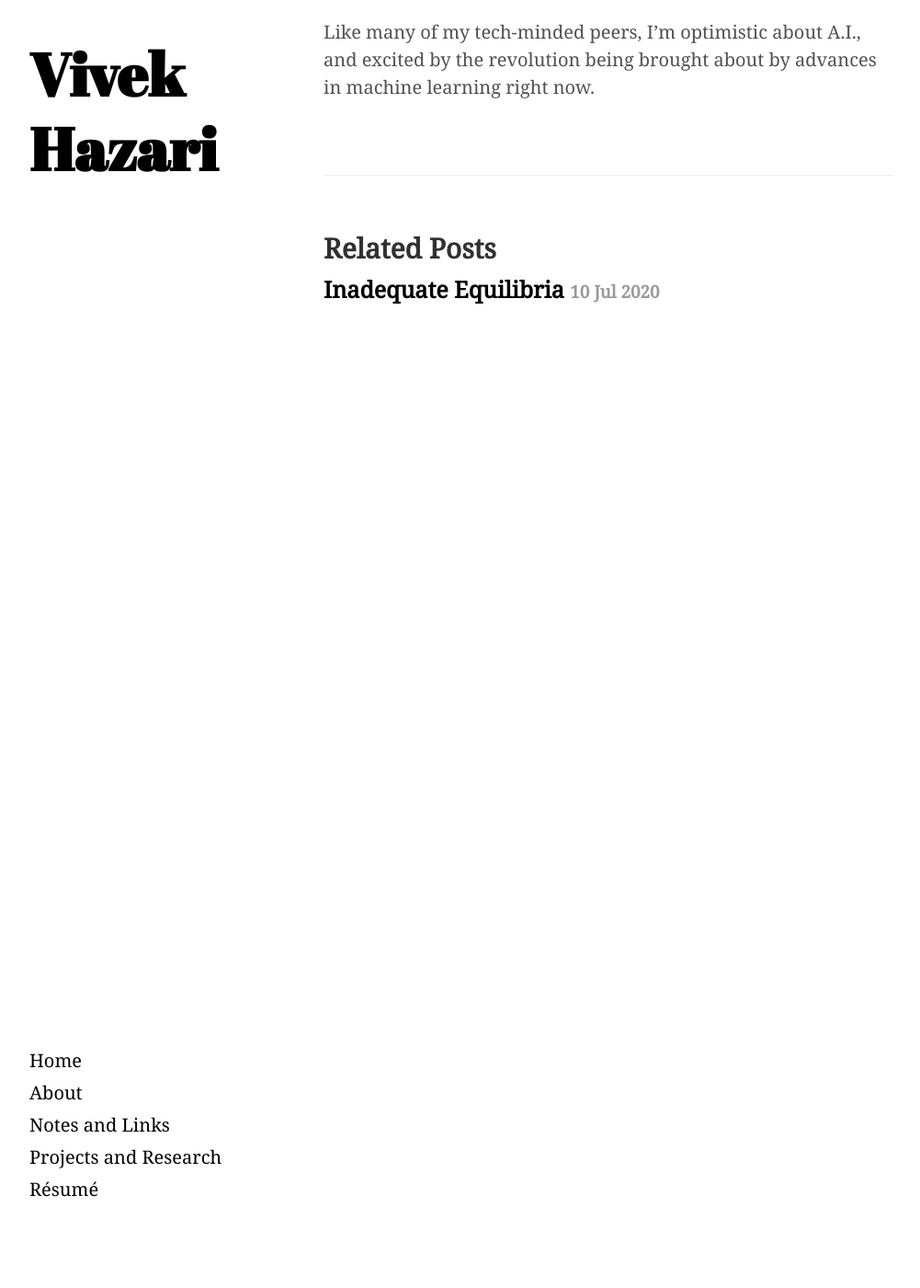
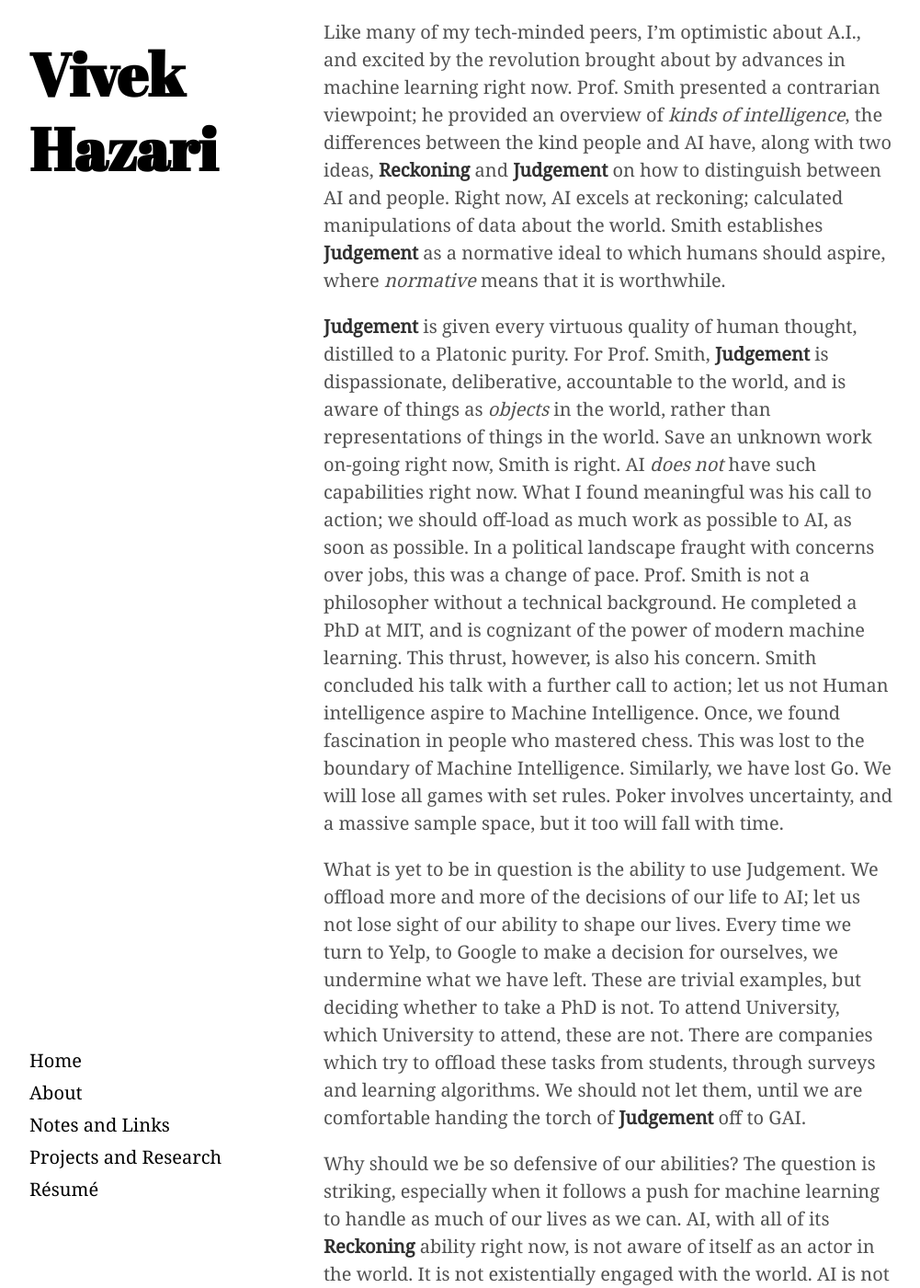
Before and after one commit to Vivekhaz/site_personal, a Jekyll site: the page built from _posts/2020-04-24-pursuit-of-one-one.md, in a window 1280 px wide and 1400 px high, scrolled down 270 px. Shown: the whole window at 92% size, without its empty margins (208-1209 px from the left). Built offline with Jekyll 4.4.1, drawn with Linux system fonts in a browser that asks for light colours; some of the changed text lies outside the part shown.

Commit message:
worked on first blog psot

```diff
--- a/_posts/2020-04-24-pursuit-of-one-one.md
+++ b/_posts/2020-04-24-pursuit-of-one-one.md
@@ -1,9 +1,18 @@
 ---
 layout: post
-title: In Pursuit of (1, 1)
+title: The Promise of AI
 ---
+
 
 
 While visiting at the University of Edinburgh, I had the opportunity to attend a talk by Prof. Brian Cantwell Smith on his most recent book, __The Promise of AI__.
 
-Like many of my tech-minded peers, I'm optimistic about A.I., and excited by the revolution being brought about by advances in machine learning right now.
+Like many of my tech-minded peers, I'm optimistic about A.I., and excited by the revolution brought about by advances in machine learning right now. Prof. Smith presented a contrarian viewpoint; he provided an overview of *kinds of intelligence*, the differences between the kind people and AI have, along with two ideas, **Reckoning** and **Judgement** on how to distinguish between AI and people. Right now, AI excels at reckoning; calculated manipulations of data about the world. Smith establishes **Judgement** as a normative ideal to which humans should aspire, where *normative* means that it is worthwhile.
+
+**Judgement** is given every virtuous quality of human thought, distilled to a Platonic purity. For Prof. Smith, **Judgement** is dispassionate, deliberative, accountable to the world, and is aware of things as *objects* in the world, rather than representations of things in the world. Save an unknown work on-going right now, Smith is right. AI *does not* have such capabilities right now. What I found meaningful was his call to action; we should off-load as much work as possible to AI, as soon as possible. In a political landscape fraught with concerns over jobs, this was a change of pace. Prof. Smith is not a philosopher without a technical background. He completed a PhD at MIT, and is cognizant of the power of modern machine learning. This thrust, however, is also his concern. Smith concluded his talk with a further call to action; let us not Human intelligence aspire to Machine Intelligence. Once, we found fascination in people who mastered chess. This was lost to the boundary of Machine Intelligence. Similarly, we have lost Go. We will lose all games with set rules. Poker involves uncertainty, and a massive sample space, but it too will fall with time.
+
+What is yet to be in question is the ability to use Judgement. We offload more and more of the decisions of our life to AI; let us not lose sight of our ability to shape our lives. Every time we turn to Yelp, to Google to make a decision for ourselves, we undermine what we have left. These are trivial examples, but deciding whether to take a PhD is not. To attend University, which University to attend, these are not. There are companies which try to offload these tasks from students, through surveys and learning algorithms. We should not let them, until we are comfortable handing the torch of **Judgement** off to GAI.
+
+Why should we be so defensive of our abilities? The question is striking, especially when it follows a push for machine learning to handle as much of our lives as we can. AI, with all of its **Reckoning** ability right now, is not aware of itself as an actor in the world. It is not existentially engaged with the world. AI is not accountable to anyone; it has no supervisor, besides the data it worships.
+
+I must reiterate; I am not an AI skeptic. Machine learning is going to continue to change the way we interact with our world. Someday, possibly soon, we will be dealing with General Artificial Intelligence and the way it shakes the Earth. Until then, however, for a human to be their best, they must pursue the tools they need to be best informed in their world. For anyone who wishes to contribute to the ongoing Deep Learning revolution, Math and Computer Science are indispensable. Low-code tools exist for machine learning; no-one who uses them will ever be on the cutting edge. Likewise, the hunger to ask analytical questions is a key characteristic of any modern researcher. While the two are not orthogonal, I have found them to be distinct characteristics in many. Yet, every prominent researcher seems to have the skills for both in spades. I am walking the diagonal. I want to take part in the discussions of how we let AI shape our world, yet I want to bring the mathematical and computational chops required to bring those directives to life. These are the greatest ways for a human to foster they facilities of **Judgement**, our last holdout. When speaking in short, I communicate the message as follows: I am chasing (1, 1). Excellence along both axises.
```
Also changed, not shown: projects.md (+8 -4 lines).
